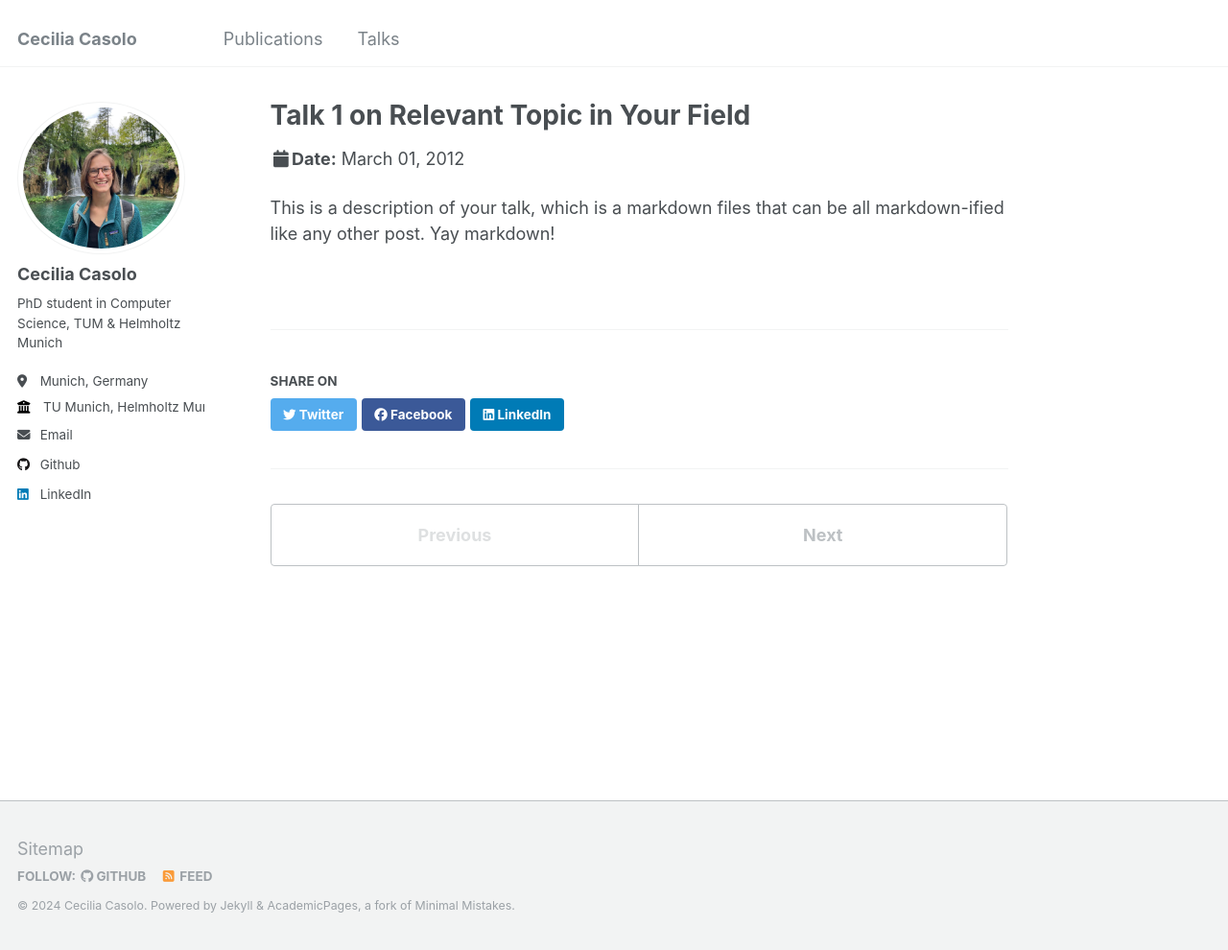
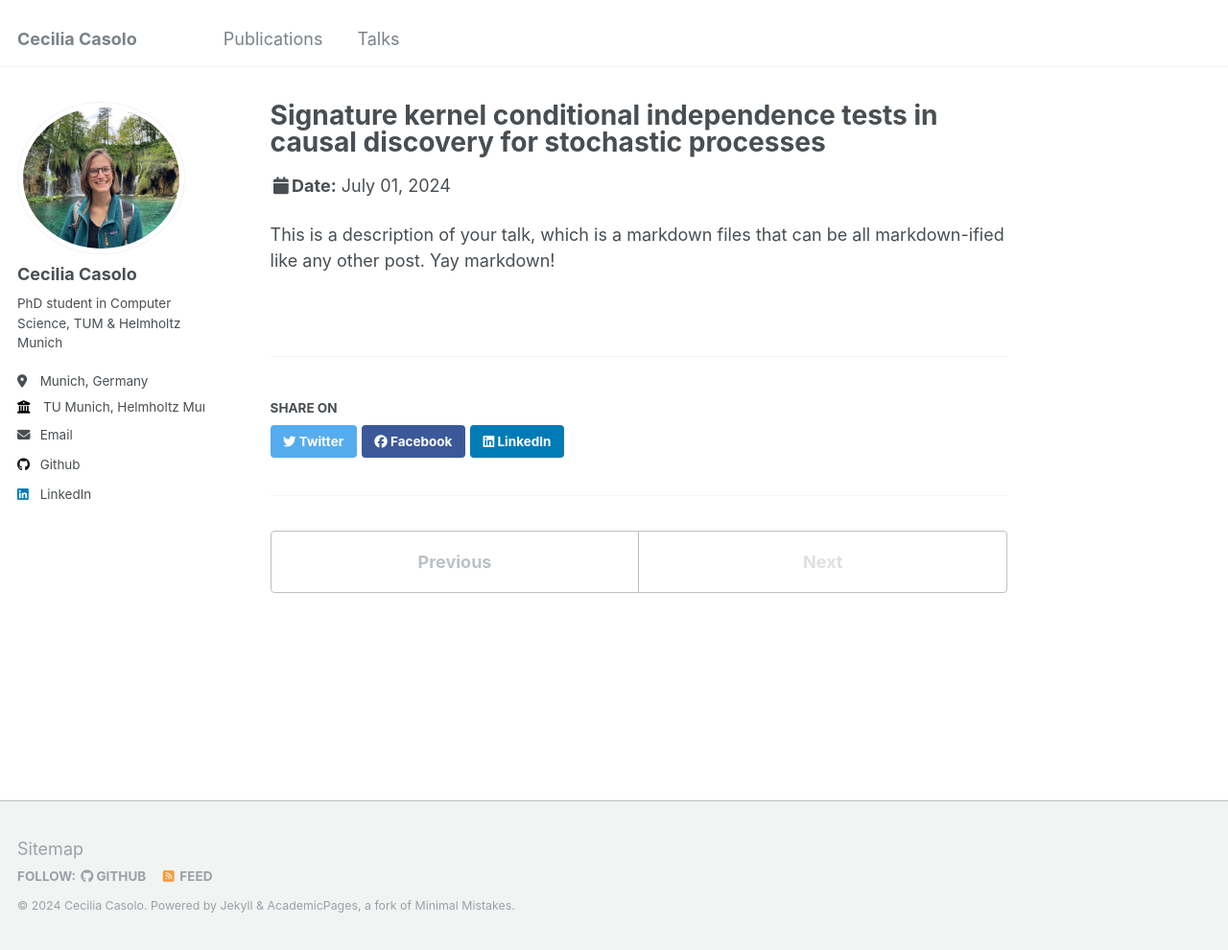
Before and after one commit to ceciliacasolo/ceciliacasolo.github.io, a Jekyll site: the page built from _talks/2012-03-01-talk-1.md, in a window 1280 px wide and 990 px high. Shown: the whole window at 96% size. Built offline with Jekyll 4.4.1, drawn with Linux system fonts in a browser that asks for light colours.

Commit message:
Update 2012-03-01-talk-1.md

```diff
--- a/_talks/2012-03-01-talk-1.md
+++ b/_talks/2012-03-01-talk-1.md
@@ -1,11 +1,10 @@
 ---
-title: "Talk 1 on Relevant Topic in Your Field"
+title: "Signature kernel conditional independence tests in causal discovery for stochastic processes"
 collection: talks
-type: "Talk"
-permalink: /talks/2012-03-01-talk-1
-venue: "UC San Francisco, Department of Testing"
-date: 2012-03-01
-location: "San Francisco, California"
+type: "Oral"
+venue: "UAI Workshop"
+date: 2024-07-01
+location: "Barceloma, Spain"
 ---
 
 This is a description of your talk, which is a markdown files that can be all markdown-ified like any other post. Yay markdown!
```
